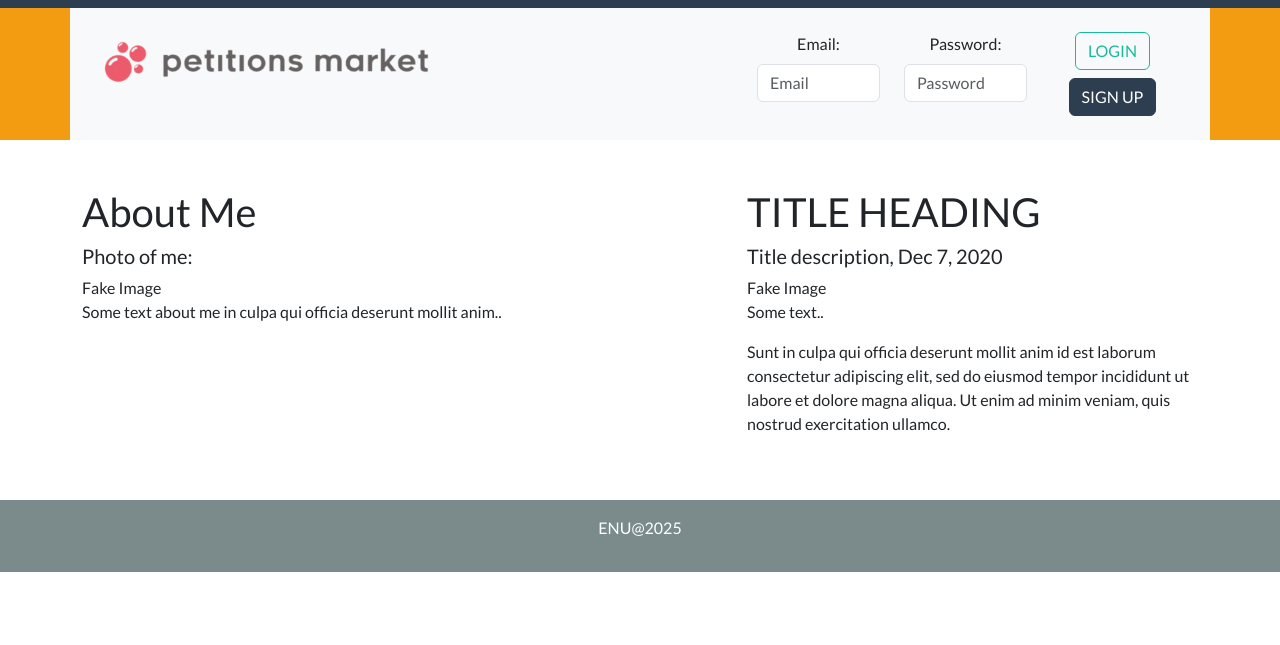
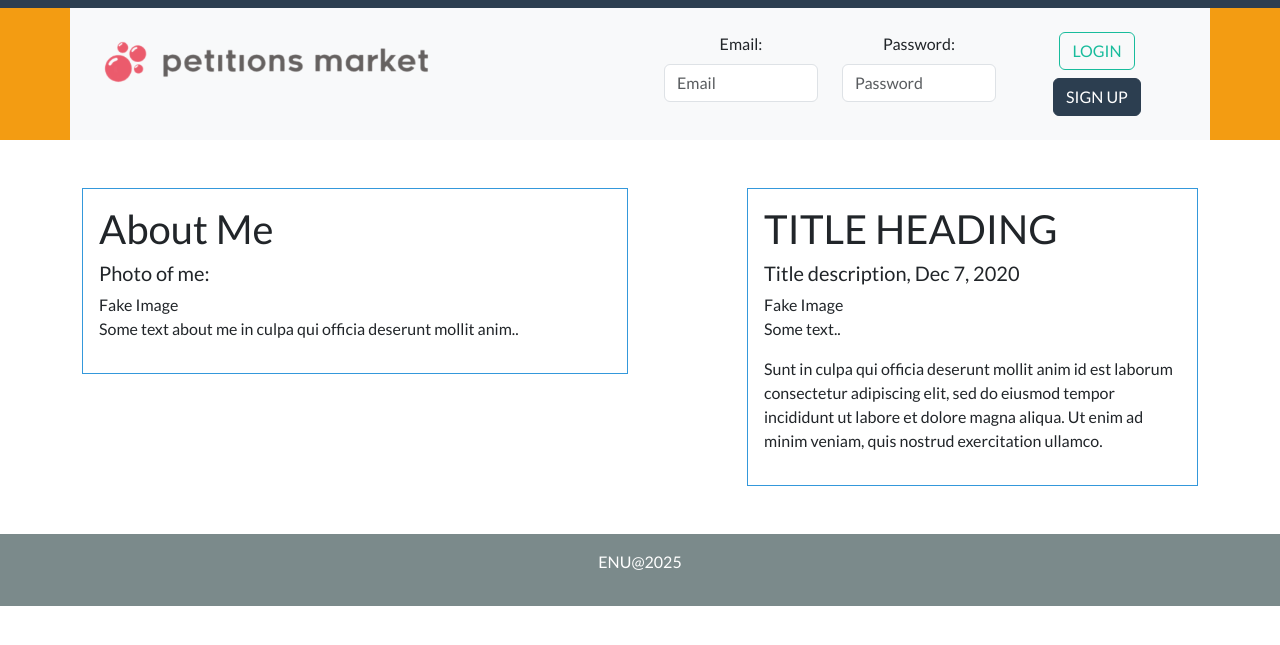
Before and after one commit to EdgarX202/Website-Prototype-2025, a Flask app: page / in a window 1280 px wide. Shown: the top 645 px of the page. Run offline with Flask 3, Linux system fonts and the light colour scheme; some libraries are stand-ins or nearby versions.

Commit message:
layout fix

```diff
--- a/website/templates/index.html
+++ b/website/templates/index.html
@@ -27,10 +27,10 @@
                         </div>
 
                         <!-- Middle column, not used. Required to make other columns smaller -->
-                        <div class="p-4 col-12 col-md-12 col-lg-3 bg-transparent text-center mx-auto d-block d-lg-block d-none"></div>
+                        <div class="p-4 col-12 col-md-12 col-lg-2 bg-transparent text-center mx-auto d-block d-lg-block d-none"></div>
 
                         <!-- Login form column (right) -->
-                        <div class="p-4 col-12 col-md-12 col-lg-5 text-center">
+                        <div class="p-4 col-12 col-md-12 col-lg-6 text-center">
                              <form action="/action_page.php"> <!-- ACTION WHERE???? -->
                                  <div class="row">
                                      <div class="col-12 col-md-4 mb-md-0 mb-2">
@@ -59,13 +59,19 @@
         <!-- Start of mid-section -->
         <div class="container mt-5">
           <div class="row">
-            <div class="col-sm-7">
+            <div class="col-sm-6">
+                <div class="border border-info p-3">
                   <h2>About Me</h2>
                   <h5>Photo of me:</h5>
                   <div class="fakeimg">Fake Image</div>
                   <p>Some text about me in culpa qui officia deserunt mollit anim..</p>
                 </div>
+            </div>
+
+              <div class="col-sm-1"></div> <!-- Empty column to create space -->
+
             <div class="col-sm-5">
+                <div class="border border-info p-3">
                   <h2>TITLE HEADING</h2>
                   <h5>Title description, Dec 7, 2020</h5>
                   <div class="fakeimg">Fake Image</div>
@@ -73,6 +79,7 @@
                   <p>Sunt in culpa qui officia deserunt mollit anim id est laborum consectetur adipiscing elit, sed do eiusmod tempor incididunt ut labore et dolore magna aliqua. Ut enim ad minim veniam, quis nostrud exercitation ullamco.</p>
                 </div>
             </div>
+          </div> <!-- ROW END -->
         </div>
         <!-- End of mid-section -->
 
```
Lines whose indentation alone changed are shown as unchanged.
